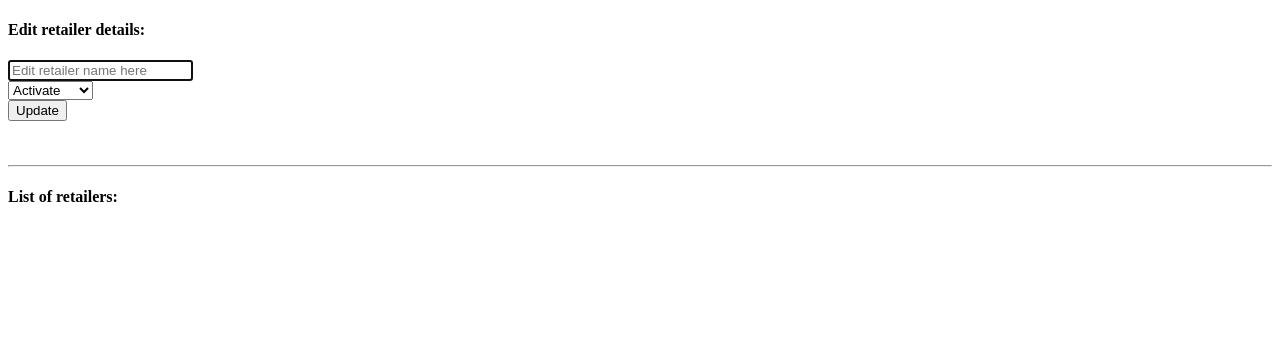
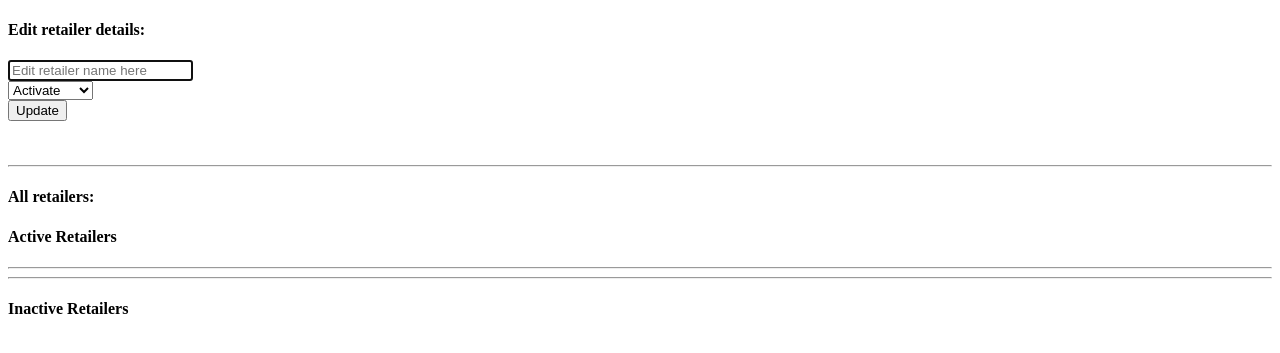
Before and after one commit to ColetteDufficy/piggy_spend_tracker, a Flask app: template templates/retailers/edit.html in a window 1280 px wide. Shown: the part 133-486 px from the top of the page. Run offline with Flask 2, Linux system fonts and the light colour scheme; the template is opened without the code that fills it, so the values that code supplies are empty.

```diff
--- a/templates/labels/index.html
+++ b/templates/labels/index.html
@@ -5,7 +5,7 @@
 <h4>Add new label:</h4>
 <form class="form" action="/labels" method="post">
     <label for="name"></label>
-    <input type="text" name="name" placeholder="Enter label name here" id="name">
+    <input type="text" name="name" placeholder="Enter label name here" id="name" required autofocus>
     <input type="submit" value="Save">
   </form>
 <br>
--- a/templates/retailers/edit.html
+++ b/templates/retailers/edit.html
@@ -37,13 +37,26 @@
 
 <hr>
 
-<h4>List of retailers:</h4>
+<div class="list_of_all">
+<h4>All retailers:</h4>
 
-<section class="list_of_all">
-{% for retailer in all_retailers %}
-      <h4>{{retailer.name}}</h4>
-</section>
+    <h4>Active Retailers</h4>
+        {% for retailer in all_retailers %}
+            {% if retailer.active == True %}
+            <p>{{retailer.name}} </p>
+            {% endif %}
+        {% endfor %}
 
-{% endfor %}
+        <hr>
+        <hr>
+    <h4>Inactive Retailers </h4>
+        {% for retailer in all_retailers %}
+            {% if retailer.active == False %}
+                <h4>{{retailer.name}}</h4>
+            {% endif %}
+        {% endfor %}
+
+</div>
+
 
 {% endblock %}
```
Also changed, not shown: controllers/transactions_controller.py (+16 -6 lines), db/piggy.sql (+5 -4 lines), templates/transactions/index.html (added).
